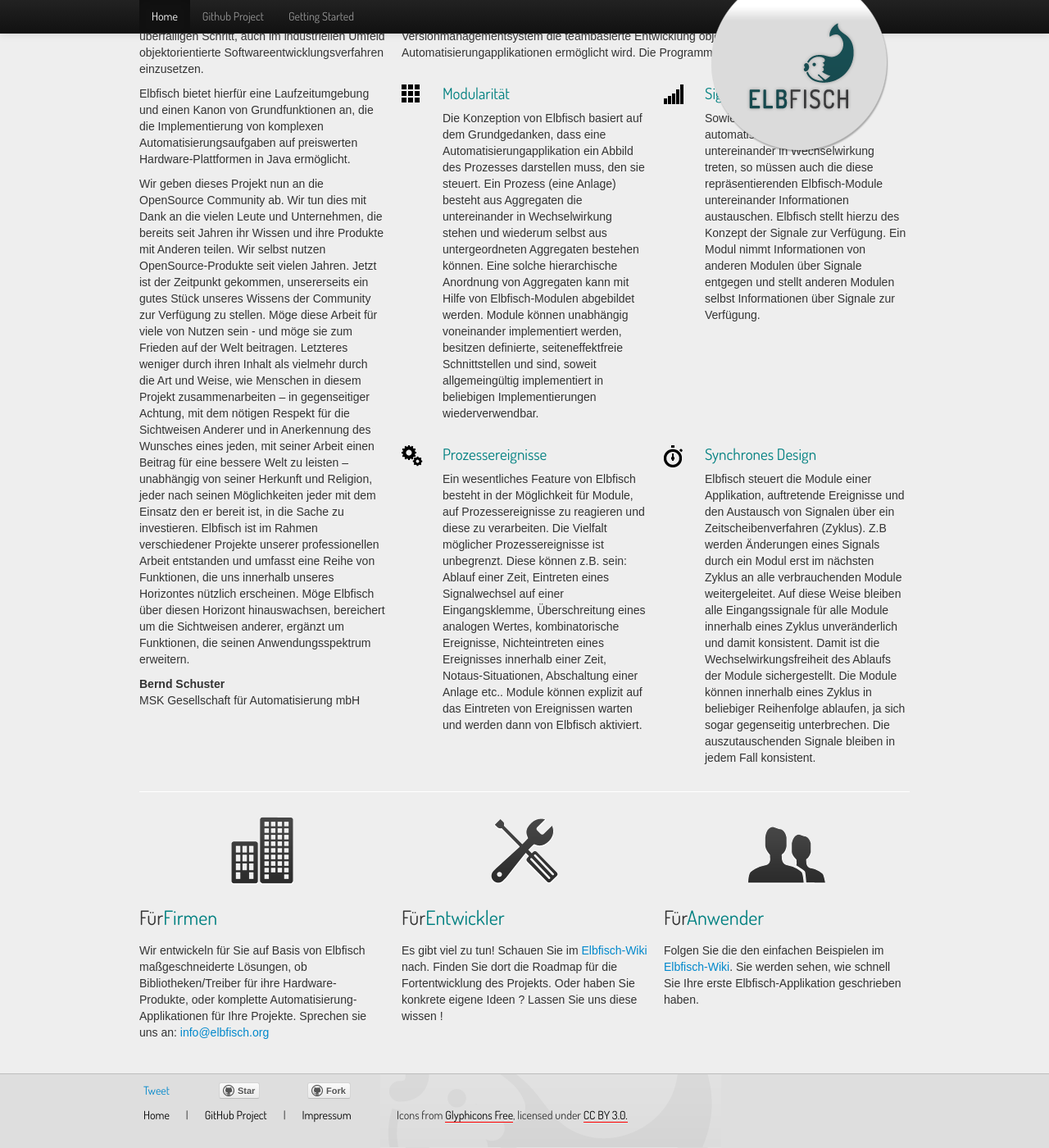
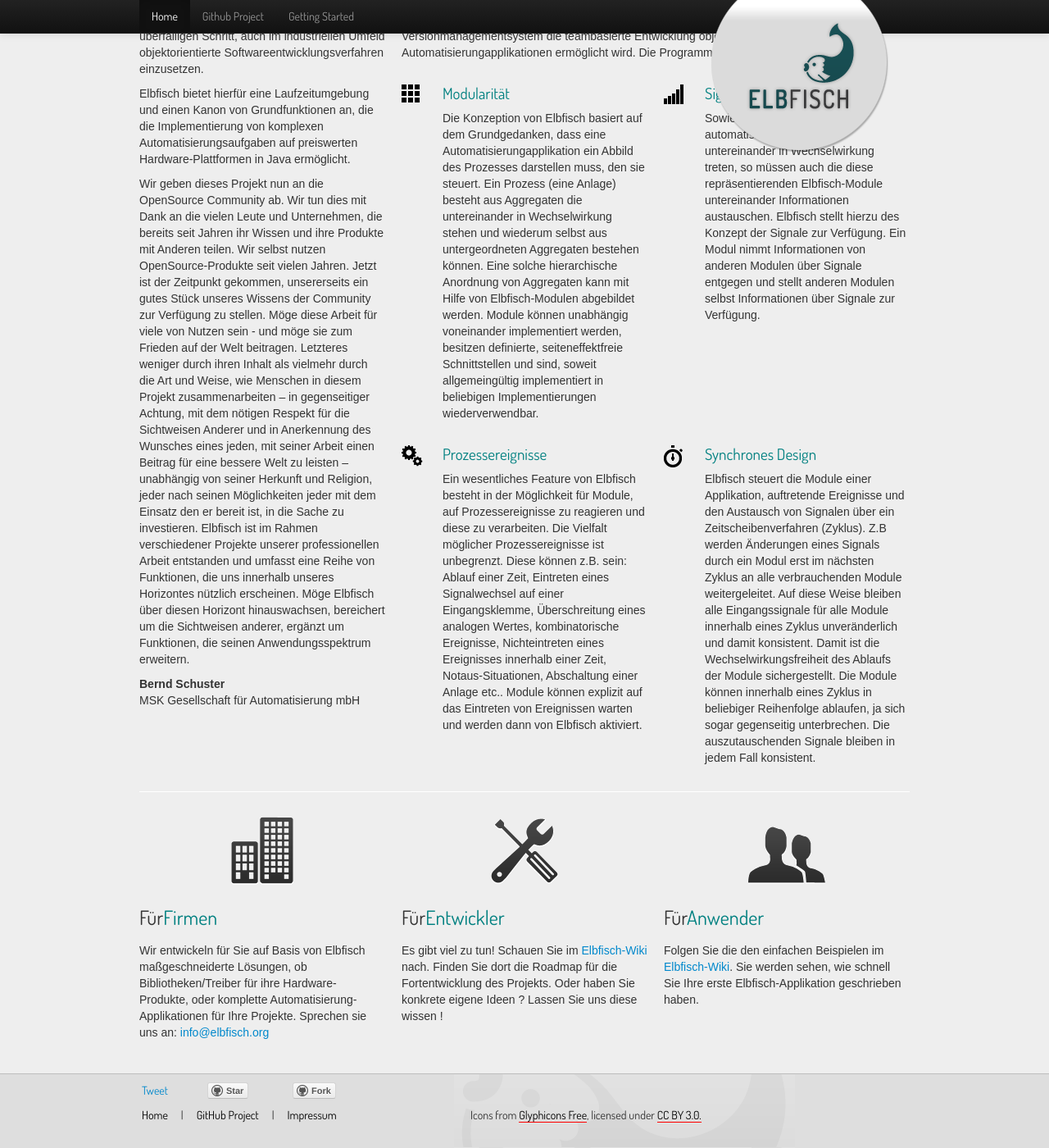
Before and after one commit to mskgmbh/elbfisch, a Jekyll site: the page built from index.html, in a window 1280 px wide and 1400 px high, scrolled down 475 px. Shown: the whole window at 82% size. Built offline with Jekyll 4.4.1, drawn with Linux system fonts in a browser that asks for light colours; comment, search, counter and statistics services are not loaded.

Commit message:
Style fix

```diff
--- /dev/null
+++ b/CNAME
@@ -0,0 +1 @@
+www.elbfisch.org
--- a/assets/css/styles.css
+++ b/assets/css/styles.css
@@ -133,7 +133,7 @@ BODY {
   height: 90px;
   width: 416px;
   position: absolute;
-  right: 400px;
+  right: 310px;
   top: 0;
 }
 .footer .copyNote .copy {
@@ -155,7 +155,7 @@ BODY {
 }
 .footer UL LI {
   float: left;
-  margin: 0 10px;
+  margin: 0 8px;
 }
 .footer UL.links {
   margin: 0;
@@ -167,7 +167,20 @@ BODY {
 }
 .footer .gitSocialInner IFRAME {
   z-index: 10;
-  padding: 0 10px;
+  padding: 0 8px;
+}
+.footer .UL.social LI.tweetButton {
+  padding: 0 12px;
+}
+.footer .UL.social LI.tweetButton IFRAME {
+  width: 82px !important;
+}
+.footer .UL.social LI.plusOneButton {
+  padding-right: 0px !important;
+  padding-left: 5px !important;
+}
+.footer .UL.social LI.plusOneButton > DIV {
+  width: 72px !important;
 }
 .imprint {
   font-family: Arial;
```
